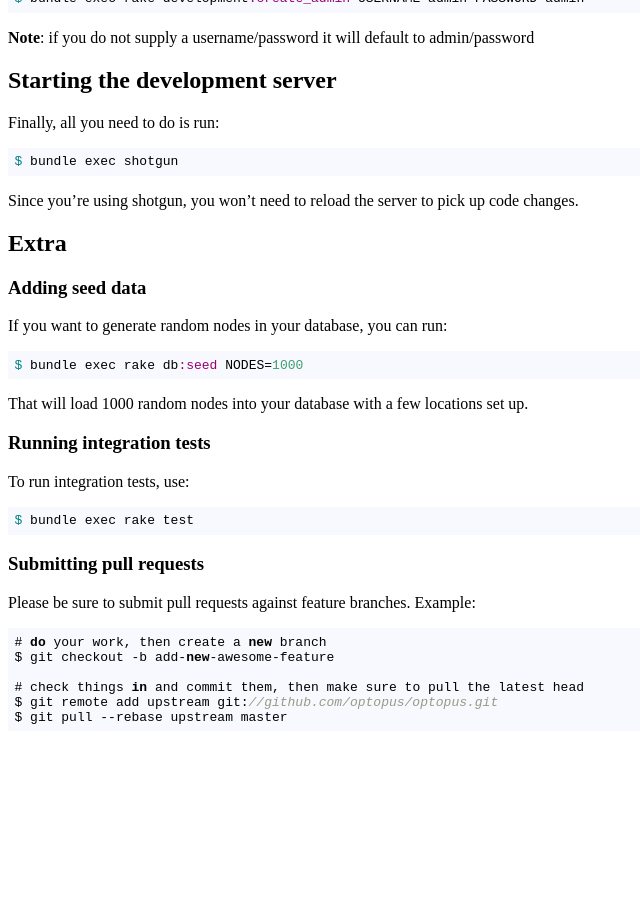
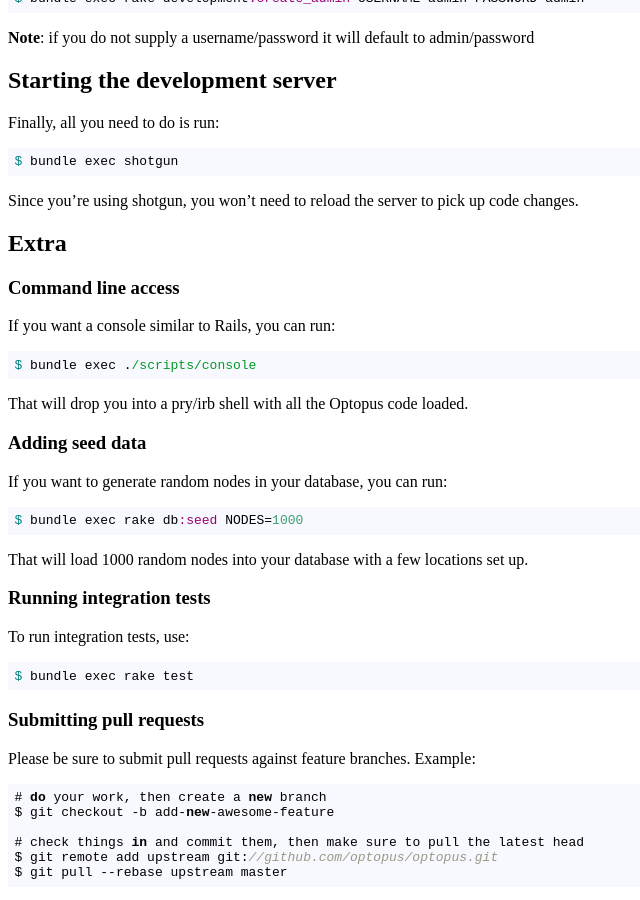
Before and after one commit to optopus/optopus.github.com, a Jekyll site: the page built from docs/setting-up-development-environment/index.md, in a window 1280 px wide and 900 px high, scrolled down 1221 px. Shown: the whole window, without its empty margins (0-640 px from the left). Built offline with Jekyll 4.4.1, drawn with Linux system fonts in a browser that asks for light colours; before the commit the page ends 1965 px from its top, so only the background shows below that.

Commit message:
add a note about cli access

```diff
--- a/docs/setting-up-development-environment/index.md
+++ b/docs/setting-up-development-environment/index.md
@@ -68,6 +68,13 @@ Since you're using shotgun, you won't need to reload the server to pick up code
 
 ## Extra
 
+### Command line access
+If you want a console similar to Rails, you can run:
+
+    $ bundle exec ./scripts/console
+
+That will drop you into a pry/irb shell with all the Optopus code loaded.
+
 ### Adding seed data
 If you want to generate random nodes in your database, you can run:
 
```
